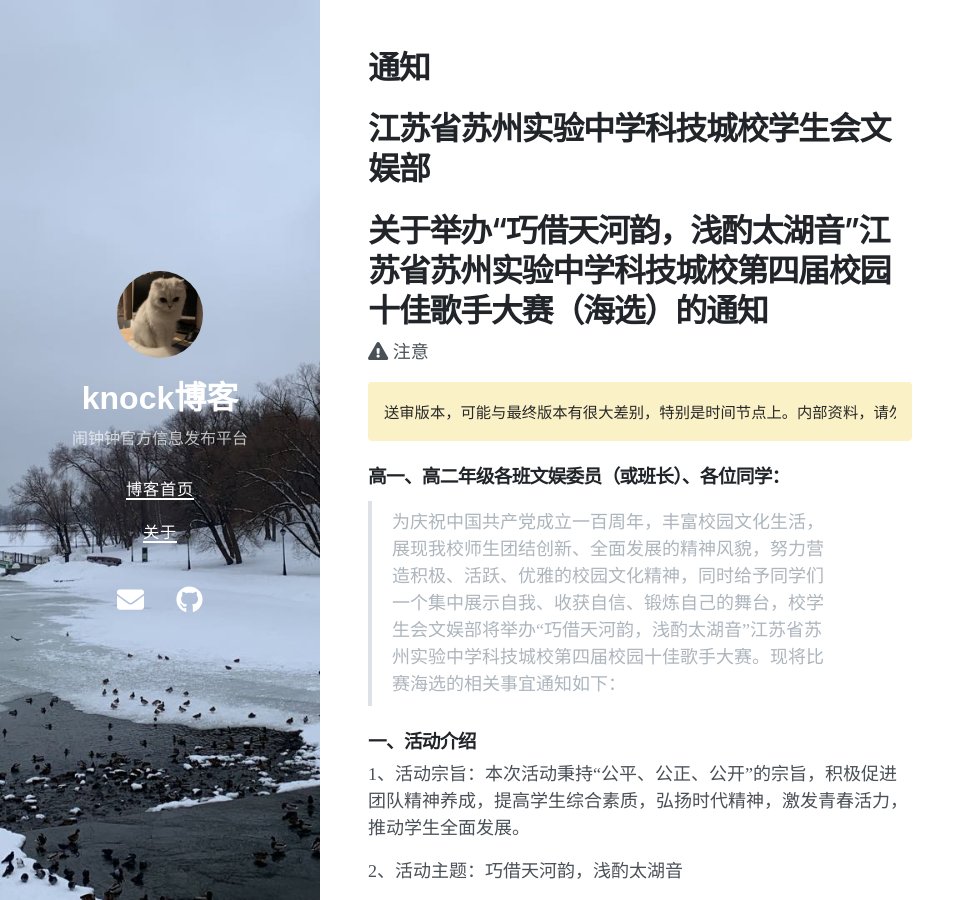
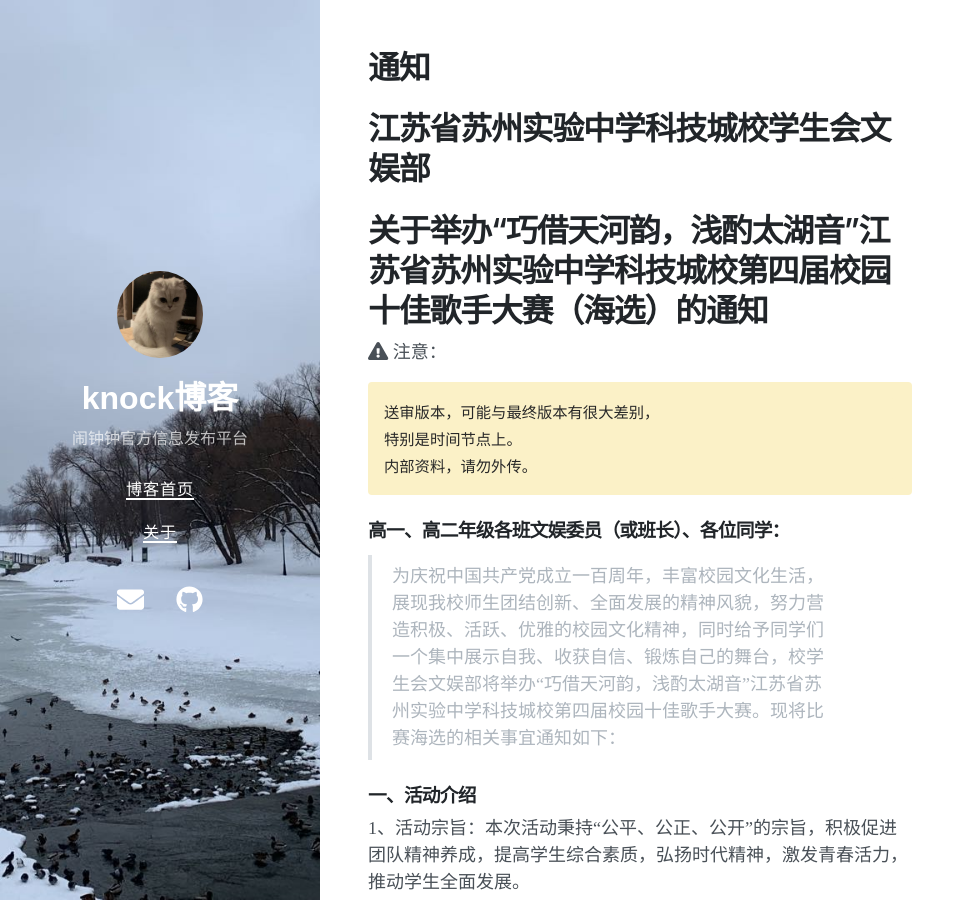
Before and after one commit to knock200508/blog, a Jekyll site: the page built from temp/singer.md, in a window 1280 px wide and 900 px high. Shown: the whole window, without its empty margins (0-975 px from the left). Built offline with Jekyll 4.4.1, drawn with Linux system fonts in a browser that asks for light colours; nearby versions of some CDN libraries; comment, search, counter and statistics services are not loaded; some of the changed text lies outside the part shown.

Commit message:
修改文件: temp/singer.md

````diff
--- a/temp/singer.md
+++ b/temp/singer.md
@@ -7,9 +7,12 @@
 
 # 关于举办“巧借天河韵，浅酌太湖音”江苏省苏州实验中学科技城校第四届校园十佳歌手大赛（海选）的通知
 
-<i class="fas fa-exclamation-triangle"></i> 注意
+
+<i class="fas fa-exclamation-triangle"></i> 注意：
 ```
-送审版本，可能与最终版本有很大差别，特别是时间节点上。内部资料，请勿外传。
+送审版本，可能与最终版本有很大差别，
+特别是时间节点上。
+内部资料，请勿外传。
 ```
 
 
@@ -77,9 +80,11 @@
 2、十佳歌手大赛评分标准
 
 
-<i class="fas fa-exclamation-triangle"></i> 注意
+<i class="fas fa-exclamation-triangle"></i> 注意：
 ```
-送审版本，可能与最终版本有很大差别，特别是时间节点上。内部资料，请勿外传。
+送审版本，可能与最终版本有很大差别，
+特别是时间节点上。
+内部资料，请勿外传。
 ```
 
 
@@ -112,7 +117,9 @@
 5.	综合素质（2分），针对参赛选手的舞台表现力。
 
 
-<i class="fas fa-exclamation-triangle"></i> 注意
+<i class="fas fa-exclamation-triangle"></i> 注意：
 ```
-送审版本，可能与最终版本有很大差别，特别是时间节点上。内部资料，请勿外传。
+送审版本，可能与最终版本有很大差别，
+特别是时间节点上。
+内部资料，请勿外传。
 ```
````
